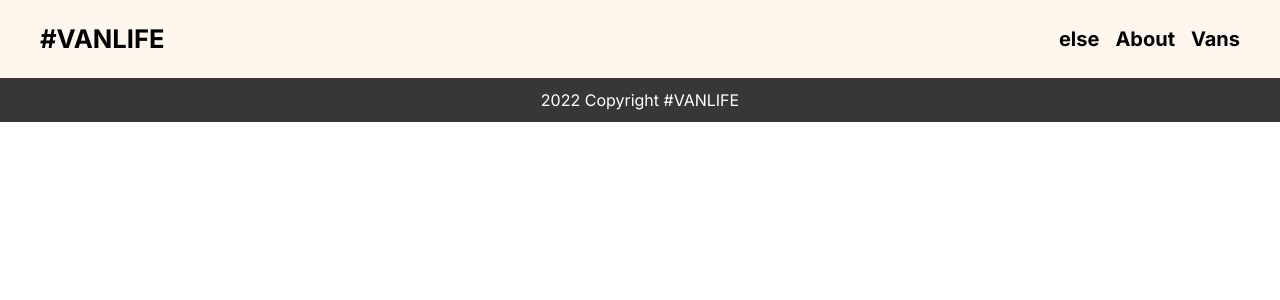
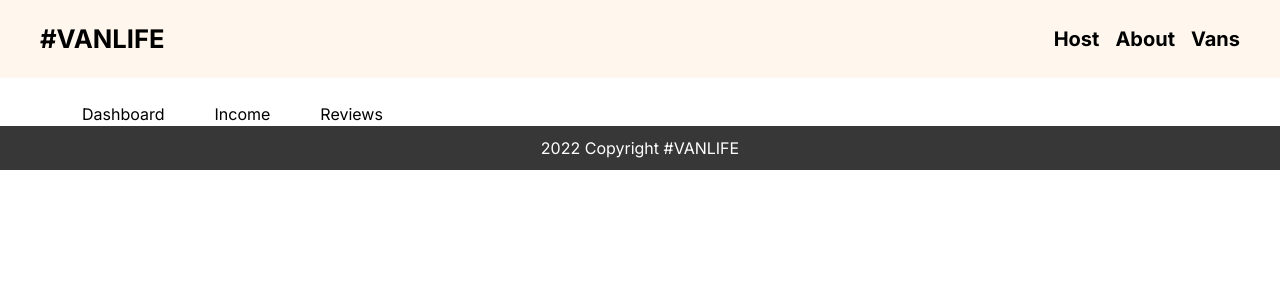
Before and after one commit to Nawzneen/React-OnlineShop, a React (Create React App) app: page /host in a window 1280 px wide. Shown: the top 300 px of the page. Built offline with nearby package versions, Linux system fonts and the light colour scheme; what miragejs would draw is missing.

Commit message:
nested routes

```diff
--- a/src/App.css
+++ b/src/App.css
@@ -261,3 +261,11 @@ ul {
   color: white;
   font-weight: bold;
 }
+
+
+/* -----HOST---- */
+.host a {
+  text-decoration:none;
+  color: black;
+  padding-right: 50px;
+}
--- a/src/Components/Nav.js
+++ b/src/Components/Header.js
@@ -1,17 +1,18 @@
 import React from "react";
-import { Link } from "react-router-dom";
+import {  Link } from "react-router-dom";
 import "../App.css";
 
-export default function Nav() {
+export default function Header() {
   return (
+    <>
     <header className="">
       <nav className="nav-container container-float d-flex justify-content-between align-items-center ">
         <Link className="text-logo" to="/Home">
           #VANLIFE
         </Link>
         <div className="nav-links">
-          <Link to="/About" className="nav-links">
-            else
+          <Link to="/Host" className="nav-links">
+            Host
           </Link>
           <Link to="/About" className="nav-links">
             About
@@ -22,5 +23,7 @@ export default function Nav() {
         </div>
       </nav>
     </header>
+
+    </>
   );
 }
--- /dev/null
+++ b/src/Components/Layout.js
@@ -0,0 +1,18 @@
+import React from "react";
+import { Outlet, BrowserRouter, Routes, Route, Link } from "react-router-dom";
+import "../App.css";
+import Header from "./Header"
+import Footer from "./Footer"
+
+
+export default function Layout() {
+  return (
+
+    <>
+    <Header/>
+    <Outlet/>
+    <Footer/>
+    </>
+
+  )
+}
--- a/src/index.js
+++ b/src/index.js
@@ -2,31 +2,40 @@ import React from "react";
 import ReactDOM from "react-dom/client";
 import { BrowserRouter, Routes, Route, Link } from "react-router-dom";
 import "./index.css";
-import Nav from "./Components/Nav";
 import Home from "./Components/Home";
 import About from "./Components/About";
 import Vans from "./Components/Vans";
+import Layout from "./Components/Layout";
+import Dashboard from "./pages/Host/Dashboard.jsx";
+import Income from "./pages/Host/Income.jsx";
+import Reviews from "./pages/Host/Reviews.jsx";
+import HostLayout from "./pages/Host/HostLayout.jsx";
+
+
+
+
 import VanDetails from "./Components/VanDetails";
 
 import "./server";
 
-import Footer from "./Components/Footer";
-
-// import App from "./App";
 function App() {
   return (
     <div className="app-container">
       <BrowserRouter>
-        <Nav />
         <Routes>
-          <Route path="/home" element={<Home />} />
-          <Route path="/" element={<Home />} />
-          <Route path="/about" element={<About />} />
-          <Route path="/vans" element={<Vans />} />
-          <Route path="/vans/:id" element={<VanDetails />}></Route>
+          <Route element={<Layout/>}>
+            <Route path="/home" element={<Home />} />
+            <Route path="/" element={<Home />} />
+            <Route path="/about" element={<About />} />
+            <Route path="/vans" element={<Vans />} />
+            <Route path="/vans/:id" element={<VanDetails />}></Route>
+            <Route path="/host" element={<HostLayout />}>
+                <Route path="/host/income" element={<Income />} />
+                <Route path="/host/reviews" element={<Reviews />} />
+            </Route>
+          </Route>
         </Routes>
       </BrowserRouter>
-      <Footer />
     </div>
   );
 }
--- /dev/null
+++ b/src/pages/Host/Dashboard.jsx
@@ -0,0 +1,11 @@
+import React from "react"
+import {Outlet} from "react-router-dom"
+
+export default function Dashboard() {
+    return (
+        <>
+        <h1>Dashboard goes here</h1>
+
+        </>
+    )
+}
--- /dev/null
+++ b/src/pages/Host/HostLayout.jsx
@@ -0,0 +1,19 @@
+import React from "react"
+import {Link, Outlet} from "react-router-dom"
+
+export default function HostLayout(){
+
+    return (
+        < >
+        <div className="container mt-4">
+            <nav className="host">
+                <Link to="/host">Dashboard</Link>
+                <Link to="/host/income">Income</Link>
+                <Link to="/host/reviews">Reviews</Link>
+             </nav>
+    <Outlet/>
+    </div>
+    </>
+
+    )
+}
--- /dev/null
+++ b/src/pages/Host/Income.jsx
@@ -0,0 +1,7 @@
+import React from "react"
+
+export default function Income() {
+    return (
+        <h1>Income goes here</h1>
+    )
+}
--- /dev/null
+++ b/src/pages/Host/Reviews.jsx
@@ -0,0 +1,7 @@
+import React from "react"
+
+export default function Reviews() {
+    return (
+        <h1>Reviews goes here</h1>
+    )
+}
```
Also changed, not shown: src/pages/Vans.js (added).
